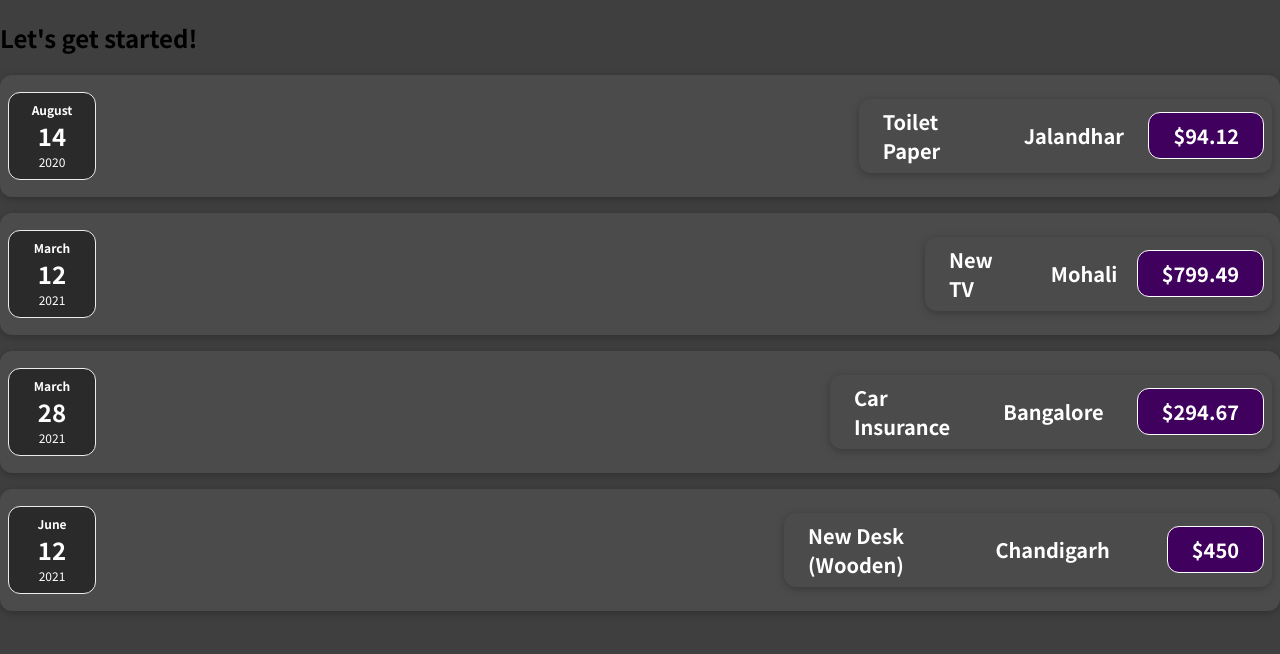
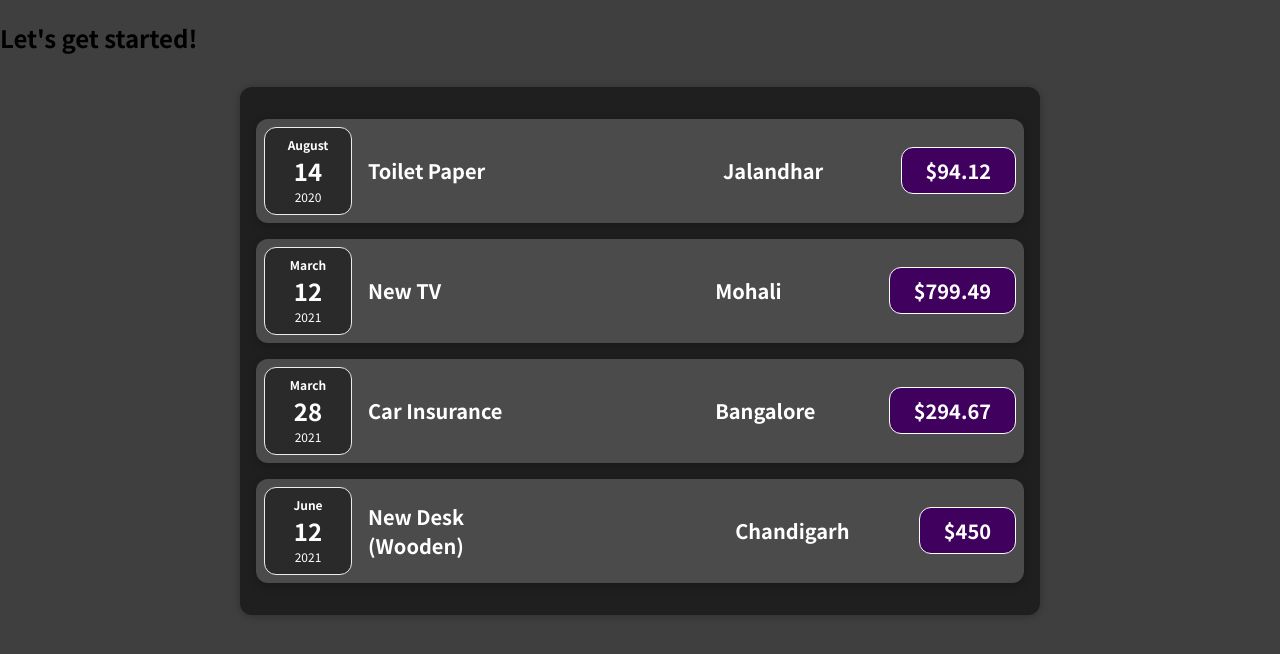
Before and after one commit to Varsha0095/ReactProject, a JavaScript app: page / in a window 1280 px wide. Shown: the top 654 px of the page. Built offline with nearby package versions, Linux system fonts and the light colour scheme.

Commit message:
Assignment-1

```diff
--- a/src/App.js
+++ b/src/App.js
@@ -1,5 +1,4 @@
-
-import ExpenseItem from "./components/ExpenseItem";
+import Expenses from "./components/Expenses";
 
 function App() {
   const expenses = [
@@ -10,7 +9,13 @@
       date: new Date(2020, 7, 14),
       locationOfExpenditure: "Jalandhar",
     },
-    { id: "e2", title: "New TV", amount: 799.49, date: new Date(2021, 2, 12), locationOfExpenditure: "Mohali" },
+    {
+      id: "e2",
+      title: "New TV",
+      amount: 799.49,
+      date: new Date(2021, 2, 12),
+      locationOfExpenditure: "Mohali",
+    },
     {
       id: "e3",
       title: "Car Insurance",
@@ -30,16 +35,9 @@
   return (
     <div>
       <h2>Let's get started!</h2>
-      {expenses.map((item) => (
-        <ExpenseItem title = {item.title}
-        amount = {item.amount}
-        date = {item.date}
-        locationOfExpenditure = {item.locationOfExpenditure}></ExpenseItem>
-      )
+      <Expenses items={expenses} />
 
-      )}
-
-        {/* <ExpenseItem
+      {/* <ExpenseItem
         title={expenses[0].title}
         amount={expenses[0].amount}
         date={expenses[0].date}
--- a/src/components/ExpenseDetails.js
+++ b/src/components/ExpenseDetails.js
@@ -1,15 +1,15 @@
-import "./ExpenseItem.css";
+// import "./ExpenseItem.css";
 
-function ExpenseDetails(props) {
-  return (
-    <div className='expense-item'>
-      <div className="expense-item__description"><h2>{props.title}</h2></div>
+// function ExpenseDetails(props) {
+//   return (
+//     <div className='expense-item'>
+//       <div><h2 className="expense-item__description">{props.title}</h2></div>
 
-      <div className="expense-item__description"><h2>{props.locationOfExpenditure}</h2></div>
+//       <div className="expense-item__description"><h2>{props.locationOfExpenditure}</h2></div>
 
-      <div className='expense-item__price'>${props.amount}</div>
-      </div>
-  );
-}
+//       <div className='expense-item__price'>${props.amount}</div>
+//       </div>
+//   );
+// }
 
-export default ExpenseDetails;
+// export default ExpenseDetails;
--- a/src/components/ExpenseItem.js
+++ b/src/components/ExpenseItem.js
@@ -1,18 +1,17 @@
 import ExpenseDate from "./ExpenseDate";
-import ExpenseDetails from "./ExpenseDetails";
 import "./ExpenseItem.css";
 
 function ExpenseItem(props) {
   return (
     <div className="expense-item">
       <ExpenseDate date={props.date} />
-
-      <ExpenseDetails
-        title={props.title}
-        locationOfExpenditure={props.locationOfExpenditure}
-        amount={props.amount}
-      />
-    </div>
+      <div className="expense-item__description">
+      <h2>{props.title}</h2>
+      <div className="expense-item__description"></div>
+      <h2>{props.locationOfExpenditure}</h2>
+      <div className="expense-item__price">${props.amount}</div>
+      </div>
+     </div>
   );
 }
 
--- /dev/null
+++ b/src/components/Expenses.css
@@ -0,0 +1,9 @@
+.expenses {
+    padding: 1rem;
+    background-color: rgb(31, 31, 31);
+    margin: 2rem auto;
+    width: 50rem;
+    max-width: 95%;
+    border-radius: 12px;
+    box-shadow: 0 1px 8px rgba(0, 0, 0, 0.25);
+  }
--- /dev/null
+++ b/src/components/Expenses.js
@@ -0,0 +1,34 @@
+import ExpenseItem from "./ExpenseItem";
+import './Expenses.css';
+
+function Expenses(props){
+    return (<div className="expenses">
+        <ExpenseItem
+        title={props.items[0].title}
+        amount={props.items[0].amount}
+        date={props.items[0].date}
+        locationOfExpenditure={props.items[0].locationOfExpenditure}
+      ></ExpenseItem>
+      <ExpenseItem
+        title={props.items[1].title}
+        amount={props.items[1].amount}
+        date={props.items[1].date}
+        locationOfExpenditure={props.items[1].locationOfExpenditure}
+      ></ExpenseItem>
+      <ExpenseItem
+        title={props.items[2].title}
+        amount={props.items[2].amount}
+        date={props.items[2].date}
+        locationOfExpenditure={props.items[2].locationOfExpenditure}
+      ></ExpenseItem>
+      <ExpenseItem
+        title={props.items[3].title}
+        amount={props.items[3].amount}
+        date={props.items[3].date}
+        locationOfExpenditure={props.items[3].locationOfExpenditure}
+      ></ExpenseItem>
+    </div>
+    )
+}
+
+export default Expenses;
```
Also changed, not shown: 1 other file (tests, documents, lock files or other folders).
